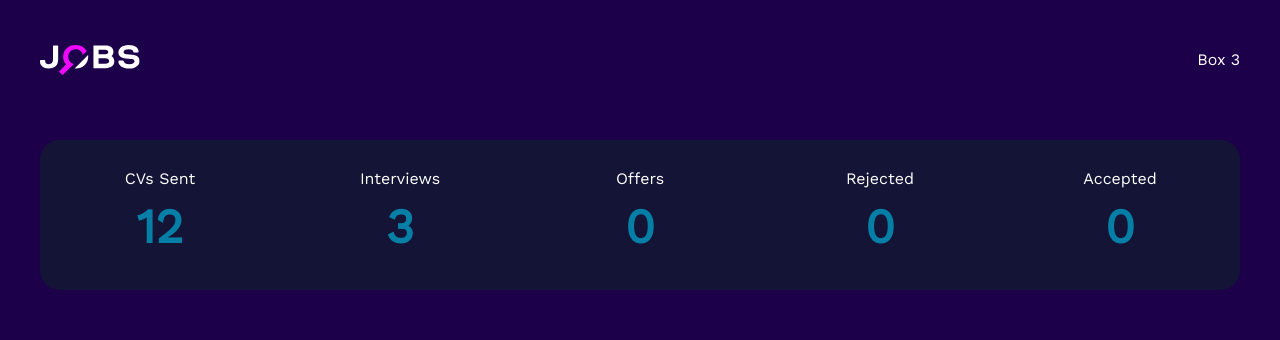
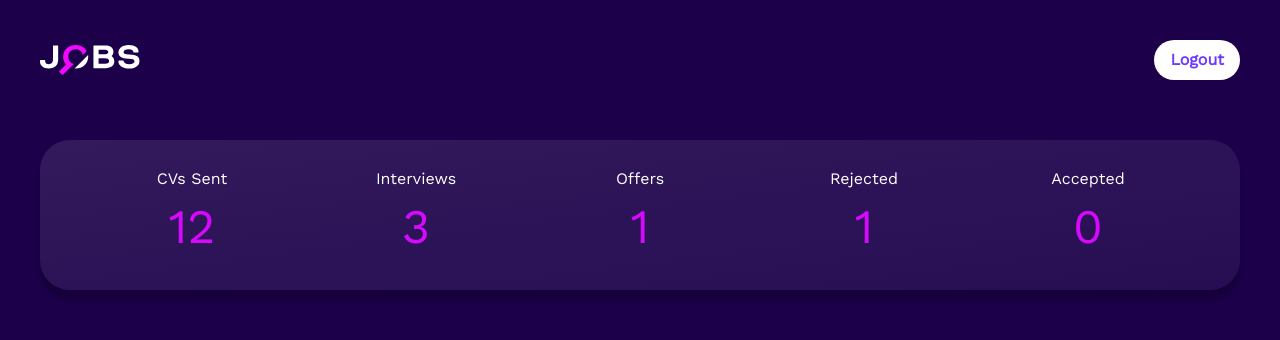
Before and after one commit to charliecooper45/jobs, a Next.js app: page /dashboard in a window 1280 px wide. Shown: the top 340 px of the page. Built offline with nearby package versions, Linux system fonts and the light colour scheme; no server answers; the database is empty.

Commit message:
load statistics through an API route

```diff
--- a/components/common/layout/header.tsx
+++ b/components/common/layout/header.tsx
@@ -1,5 +1,5 @@
 import logo from "@/images/logo.svg";
-import { Center, Flex, Spacer, Text } from "@chakra-ui/react";
+import { Button, Center, Flex, Spacer } from "@chakra-ui/react";
 import Image from "next/image";
 
 const Header = () => {
@@ -10,7 +10,22 @@ const Header = () => {
       </Center>
       <Spacer />
       <Center>
-        <Text>Box 3</Text>
+        <Button
+          backgroundColor="brand.white"
+          borderRadius="65px"
+          color="brand.ultramarine"
+          height="40px"
+          _hover={{
+            backgroundColor: "brand.white",
+            color: "brand.magenta",
+          }}
+          _focus={{
+            backgroundColor: "brand.white",
+            color: "brand.magenta",
+          }}
+        >
+          Logout
+        </Button>
       </Center>
     </Flex>
   );
--- a/components/dashboard/statistics/Statistic.tsx
+++ b/components/dashboard/statistics/Statistic.tsx
@@ -9,7 +9,7 @@ const Statistic = ({ label, value }: StatisticProps) => {
   return (
     <Stat textAlign="center">
       <StatLabel fontSize="m">{label}</StatLabel>
-      <StatNumber color="brand.lightBlue" fontSize="3rem">
+      <StatNumber color="brand.phlox" fontSize="3rem" fontWeight="light">
         {value}
       </StatNumber>
     </Stat>
--- a/components/dashboard/statistics/index.tsx
+++ b/components/dashboard/statistics/index.tsx
@@ -1,20 +1,41 @@
+import { useStatisticsQuery } from "@/hooks/useStatisticsQuery";
 import { Flex } from "@chakra-ui/react";
 import Statistic from "./Statistic";
 
 const Statistics = () => {
+  const { data: statistics } = useStatisticsQuery();
+
+  if (!statistics) {
+    // TODO: loading
+    return <div>loading</div>;
+  }
+
+  const {
+    cvSent,
+    interviewOne,
+    interviewTwo,
+    interviewThree,
+    offered,
+    rejected,
+    accepted,
+  } = statistics;
+  const interviews = interviewOne + interviewTwo + interviewThree;
+
   return (
     <Flex
-      backgroundColor="brand.darkBlue"
+      alignItems="center"
+      backgroundImage="linear-gradient(to bottom right, rgba(255,255,255,.10), rgba(255,255,255,.05));"
+      boxShadow="0 10px 4px rgba(0,0,0,0.2);"
+      borderRadius="30px"
       h="150px"
-      alignItems="center"
-      borderRadius="20px"
       mt="20px"
+      p="60px 40px"
     >
-      <Statistic label="CVs Sent" value={12} />
-      <Statistic label="Interviews" value={3} />
-      <Statistic label="Offers" value={0} />
-      <Statistic label="Rejected" value={0} />
-      <Statistic label="Accepted" value={0} />
+      <Statistic label="CVs Sent" value={cvSent} />
+      <Statistic label="Interviews" value={interviews} />
+      <Statistic label="Offers" value={offered} />
+      <Statistic label="Rejected" value={rejected} />
+      <Statistic label="Accepted" value={accepted} />
     </Flex>
   );
 };
--- a/components/index/login-form/index.tsx
+++ b/components/index/login-form/index.tsx
@@ -17,10 +17,9 @@ const LoginForm = () => {
   const router = useRouter();
 
   const onSubmit: SubmitHandler<LoginFormValues> = () => {
-    return new Promise<void>((resolve) => {
+    return new Promise<void>(() => {
       setTimeout(() => {
         router.push("/dashboard");
-        resolve();
       }, 3000);
     });
   };
--- /dev/null
+++ b/hooks/useStatisticsQuery.ts
@@ -0,0 +1,11 @@
+import axios from "axios";
+import { useQuery } from "react-query";
+import { Statistics } from "@/types/index";
+
+const fetchStatistics = async (): Promise<Statistics> => {
+  const response = await axios.get<Statistics>("/api/statistics");
+  return response.data;
+};
+
+export const useStatisticsQuery = () =>
+  useQuery(["statistics"], () => fetchStatistics());
--- /dev/null
+++ b/pages/api/statistics.ts
@@ -0,0 +1,19 @@
+import type { NextApiRequest, NextApiResponse } from "next";
+import { Statistics } from "@/types/index";
+
+export default async function handler(
+  _req: NextApiRequest,
+  res: NextApiResponse<Statistics>
+) {
+  // TODO fetch from db
+  const statistics: Statistics = {
+    cvSent: 12,
+    interviewOne: 2,
+    interviewTwo: 0,
+    interviewThree: 1,
+    offered: 1,
+    rejected: 1,
+    accepted: 0,
+  };
+  res.status(200).json(statistics);
+}
--- a/theme.ts
+++ b/theme.ts
@@ -1,5 +1,31 @@
 import { extendTheme } from "@chakra-ui/react";
 import { createBreakpoints } from "@chakra-ui/theme-tools";
+
+const colors = {
+  brand: {
+    darkBlue: "#141536",
+    darkPurple: "#0F0028",
+    darkViolet: "#1C004A",
+    magenta: "#F009FE",
+    phlox: "#D509FB",
+    ultramarine: "#6E3AFF",
+    violet: "#8005F3",
+    white: "#fff",
+  },
+};
+
+const styles = {
+  global: {
+    html: {
+      background: "url(background.png) no-repeat center center fixed",
+      backgroundSize: "cover",
+    },
+    body: {
+      background: "none",
+      color: "brand.white",
+    },
+  },
+};
 
 const fonts = {
   body: "Work Sans",
@@ -13,31 +39,8 @@ const breakpoints = createBreakpoints({
 });
 
 const theme = extendTheme({
-  colors: {
-    brand: {
-      darkBlue: "#141536",
-      darkPurple: "#0F0028",
-      darkViolet: "#1C004A",
-      lightBlue: "#067fa7",
-      magenta: "#F009FE",
-      phlox: "#D509FB",
-      ultramarine: "#6E3AFF",
-      violet: "#8005F3",
-      white: "#fff",
-    },
-  },
-  styles: {
-    global: {
-      html: {
-        background: "url(background.png) no-repeat center center fixed",
-        backgroundSize: "cover",
-      },
-      body: {
-        background: "none",
-        color: "brand.white",
-      },
-    },
-  },
+  colors,
+  styles,
   fonts,
   breakpoints,
 });
--- a/tsconfig.json
+++ b/tsconfig.json
@@ -18,8 +18,10 @@
     "paths": {
       "@/components/*": ["components/*"],
       "@/hooks/*": ["hooks/*"],
-      "@/images/*": ["images/*"]
-    }
+      "@/images/*": ["images/*"],
+      "@/types/*": ["types/*"]
+    },
+    "typeRoots": ["node_modules/@types", "types"]
   },
   "include": ["next-env.d.ts", "**/*.ts", "**/*.tsx"],
   "exclude": ["node_modules"]
```
Also changed, not shown: types/index.ts (added, +9 -0 lines).
